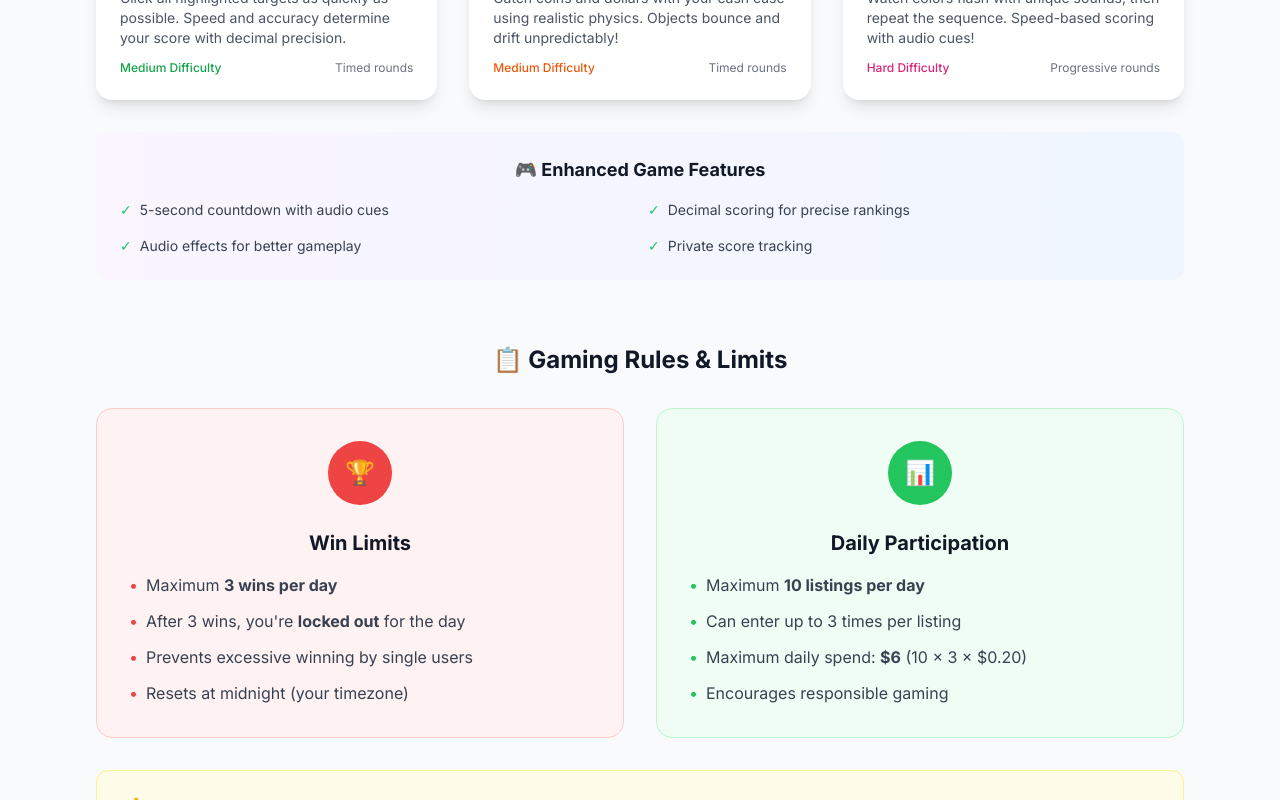
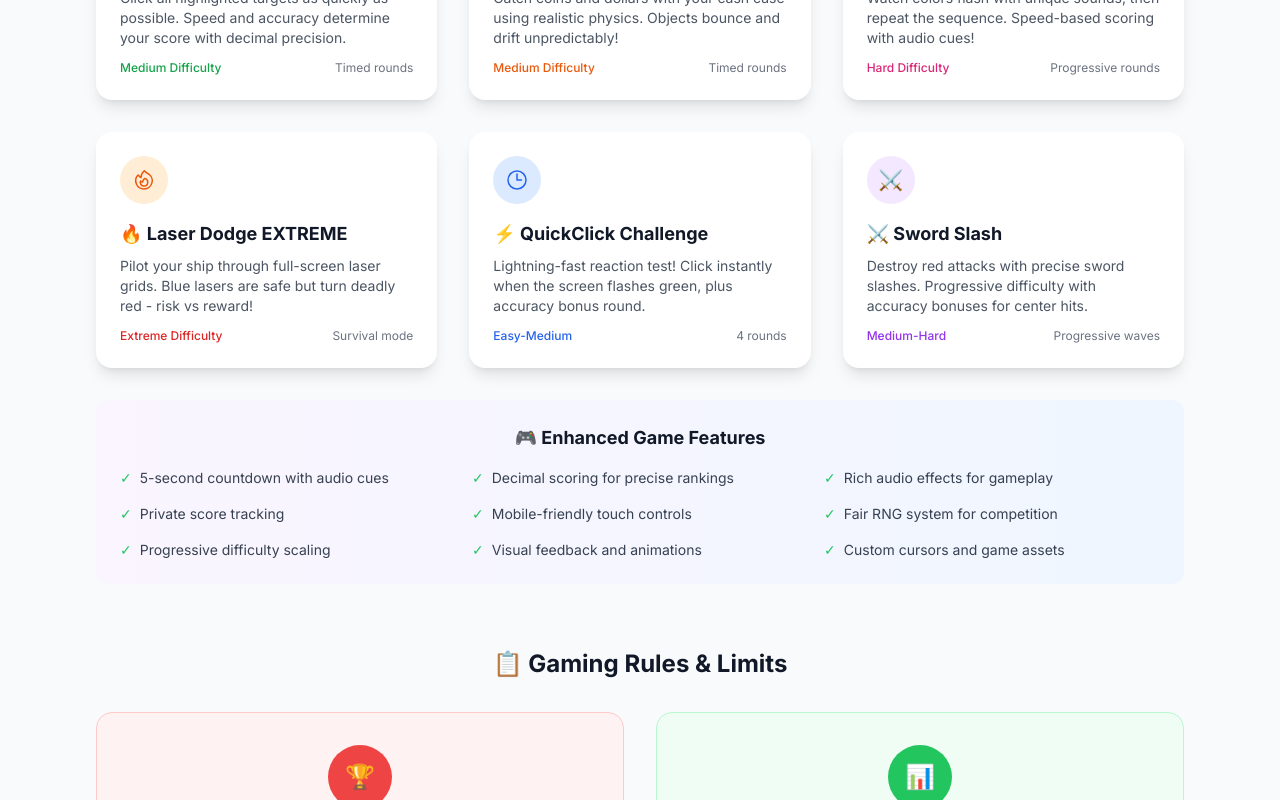
Before and after one commit to RF32191/DropDollar, a Next.js app: page /how-it-works in a window 1280 px wide. Shown: the part 1320-2120 px from the top of the page. Built offline with nearby package versions, Linux system fonts and the light colour scheme; no server answers.

Commit message:
📖 HOW IT WORKS UPDATE: Updated page to showcase all 6 skill-based games (Multi-Target, Falling Object, Color Sequence, Laser Dodge, QuickClick, Sword Slash) with enhanced features and mobile optimization details

```diff
--- a/src/app/how-it-works/page.tsx
+++ b/src/app/how-it-works/page.tsx
@@ -153,13 +153,13 @@ export default function HowItWorksPage() {
           </div>
         </div>
 
-        {/* The 3 Current Games */}
+        {/* The 6 Current Games */}
         <div className="mb-16">
           <h2 className="text-3xl font-bold text-gray-900 dark:text-white text-center mb-12">
-            🎮 The 3 Skill-Based Games
+            🎮 The 6 Skill-Based Games
           </h2>
 
-          <div className="grid grid-cols-1 md:grid-cols-3 gap-8">
+          <div className="grid grid-cols-1 md:grid-cols-2 lg:grid-cols-3 gap-8">
             {/* Multi-Target Reaction */}
             <div className="bg-white dark:bg-gray-800 rounded-2xl p-6 shadow-lg">
               <div className="bg-green-100 dark:bg-green-900/30 w-12 h-12 rounded-full flex items-center justify-center mb-4">
@@ -204,12 +204,57 @@ export default function HowItWorksPage() {
                 <span className="text-gray-500 dark:text-gray-400">Progressive rounds</span>
               </div>
             </div>
+
+            {/* Laser Dodge EXTREME */}
+            <div className="bg-white dark:bg-gray-800 rounded-2xl p-6 shadow-lg">
+              <div className="bg-orange-100 dark:bg-orange-900/30 w-12 h-12 rounded-full flex items-center justify-center mb-4">
+                <FireIcon className="h-6 w-6 text-orange-600" />
+              </div>
+              <h3 className="text-lg font-bold text-gray-900 dark:text-white mb-2">🔥 Laser Dodge EXTREME</h3>
+              <p className="text-gray-600 dark:text-gray-300 text-sm mb-3">
+                Pilot your ship through full-screen laser grids. Blue lasers are safe but turn deadly red - risk vs reward!
+              </p>
+              <div className="flex justify-between text-xs">
+                <span className="text-red-600 font-medium">Extreme Difficulty</span>
+                <span className="text-gray-500 dark:text-gray-400">Survival mode</span>
+              </div>
+            </div>
+
+            {/* QuickClick Challenge */}
+            <div className="bg-white dark:bg-gray-800 rounded-2xl p-6 shadow-lg">
+              <div className="bg-blue-100 dark:bg-blue-900/30 w-12 h-12 rounded-full flex items-center justify-center mb-4">
+                <ClockIcon className="h-6 w-6 text-blue-600" />
+              </div>
+              <h3 className="text-lg font-bold text-gray-900 dark:text-white mb-2">⚡ QuickClick Challenge</h3>
+              <p className="text-gray-600 dark:text-gray-300 text-sm mb-3">
+                Lightning-fast reaction test! Click instantly when the screen flashes green, plus accuracy bonus round.
+              </p>
+              <div className="flex justify-between text-xs">
+                <span className="text-blue-600 font-medium">Easy-Medium</span>
+                <span className="text-gray-500 dark:text-gray-400">4 rounds</span>
+              </div>
+            </div>
+
+            {/* Sword Slash */}
+            <div className="bg-white dark:bg-gray-800 rounded-2xl p-6 shadow-lg">
+              <div className="bg-purple-100 dark:bg-purple-900/30 w-12 h-12 rounded-full flex items-center justify-center mb-4">
+                <span className="text-purple-600 text-xl font-bold">⚔️</span>
+              </div>
+              <h3 className="text-lg font-bold text-gray-900 dark:text-white mb-2">⚔️ Sword Slash</h3>
+              <p className="text-gray-600 dark:text-gray-300 text-sm mb-3">
+                Destroy red attacks with precise sword slashes. Progressive difficulty with accuracy bonuses for center hits.
+              </p>
+              <div className="flex justify-between text-xs">
+                <span className="text-purple-600 font-medium">Medium-Hard</span>
+                <span className="text-gray-500 dark:text-gray-400">Progressive waves</span>
+              </div>
+            </div>
           </div>
 
           {/* Game Features */}
           <div className="mt-8 bg-gradient-to-r from-purple-50 to-blue-50 dark:from-purple-900/20 dark:to-blue-900/20 rounded-xl p-6">
             <h3 className="text-lg font-bold text-gray-900 dark:text-white mb-4 text-center">🎮 Enhanced Game Features</h3>
-            <div className="grid grid-cols-1 md:grid-cols-2 gap-4 text-sm">
+            <div className="grid grid-cols-1 md:grid-cols-3 gap-4 text-sm">
               <div className="flex items-center space-x-2">
                 <span className="text-green-500">✓</span>
                 <span className="text-gray-700 dark:text-gray-300">5-second countdown with audio cues</span>
@@ -220,11 +265,31 @@ export default function HowItWorksPage() {
               </div>
               <div className="flex items-center space-x-2">
                 <span className="text-green-500">✓</span>
-                <span className="text-gray-700 dark:text-gray-300">Audio effects for better gameplay</span>
+                <span className="text-gray-700 dark:text-gray-300">Rich audio effects for gameplay</span>
               </div>
               <div className="flex items-center space-x-2">
                 <span className="text-green-500">✓</span>
                 <span className="text-gray-700 dark:text-gray-300">Private score tracking</span>
+              </div>
+              <div className="flex items-center space-x-2">
+                <span className="text-green-500">✓</span>
+                <span className="text-gray-700 dark:text-gray-300">Mobile-friendly touch controls</span>
+              </div>
+              <div className="flex items-center space-x-2">
+                <span className="text-green-500">✓</span>
+                <span className="text-gray-700 dark:text-gray-300">Fair RNG system for competition</span>
+              </div>
+              <div className="flex items-center space-x-2">
+                <span className="text-green-500">✓</span>
+                <span className="text-gray-700 dark:text-gray-300">Progressive difficulty scaling</span>
+              </div>
+              <div className="flex items-center space-x-2">
+                <span className="text-green-500">✓</span>
+                <span className="text-gray-700 dark:text-gray-300">Visual feedback and animations</span>
+              </div>
+              <div className="flex items-center space-x-2">
+                <span className="text-green-500">✓</span>
+                <span className="text-gray-700 dark:text-gray-300">Custom cursors and game assets</span>
               </div>
             </div>
           </div>
@@ -310,10 +375,11 @@ export default function HowItWorksPage() {
               <div>
                 <h4 className="font-bold text-green-800 dark:text-green-200 mb-2">Original & Legal Game Design</h4>
                 <ul className="text-sm text-green-700 dark:text-green-300 space-y-1">
-                  <li>• All 3 games are completely original creations by DropDollar</li>
+                  <li>• All 6 games are completely original creations by DropDollar</li>
                   <li>• No copyrighted material or trademarked game mechanics used</li>
                   <li>• Games designed specifically for skill-based competition</li>
                   <li>• Advanced bot-protection through randomization and human cognition</li>
+                  <li>• Mobile-optimized with touch controls for accessibility</li>
                   <li>• Legally compliant with gaming and intellectual property laws</li>
                 </ul>
               </div>
```
